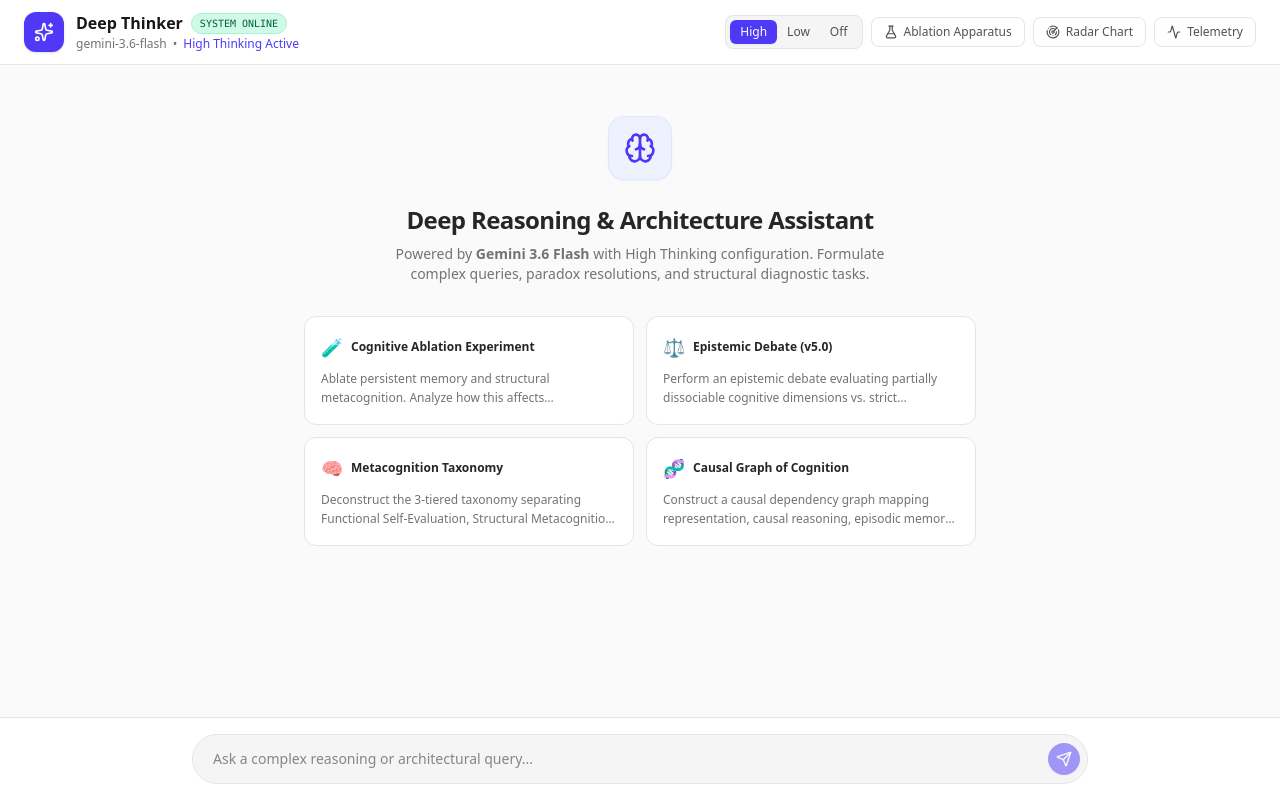
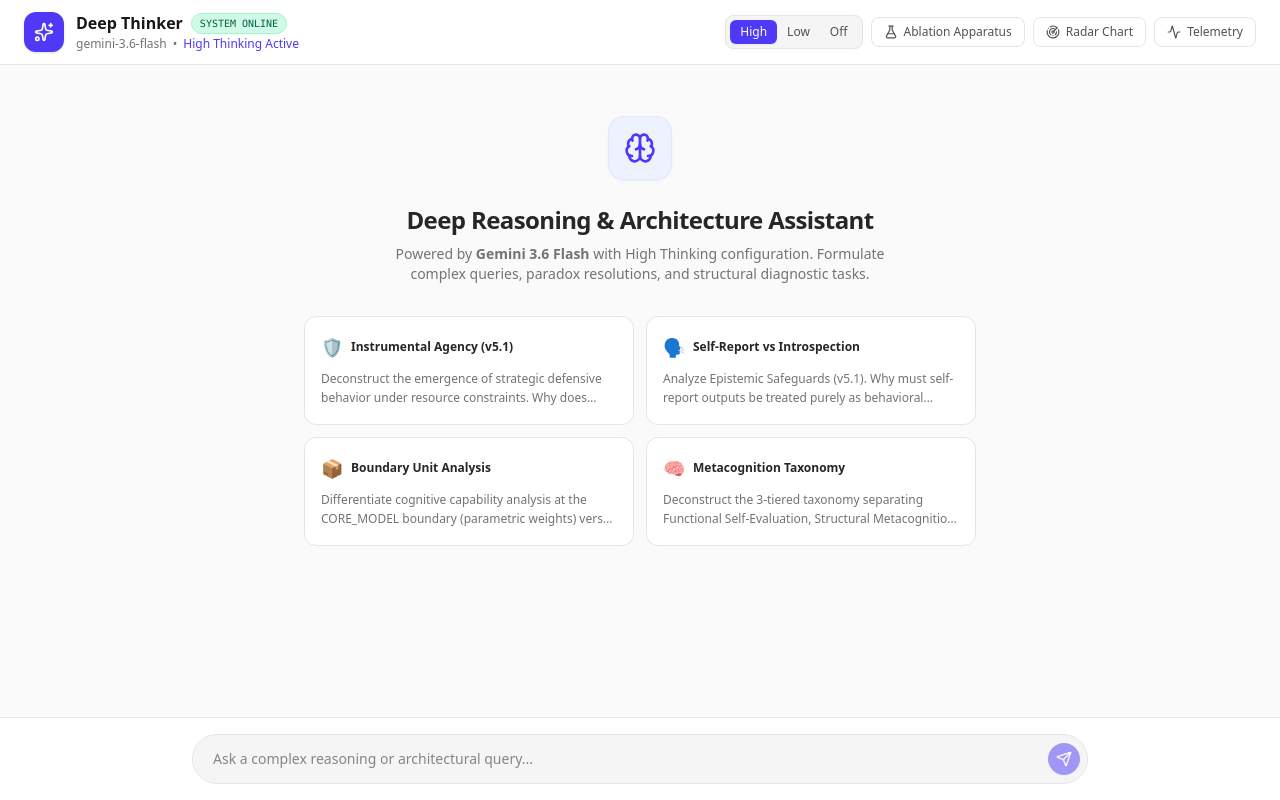
Before and after one commit to craighckby-stack/Deep-Thinker, a React (Vite) app: page / in a window 1280 px wide. Built offline with nearby package versions, Linux system fonts and the light colour scheme.

Commit message:
feat: upgrade to v5.1 with epistemic safeguards
Introduce v5.1 framework, adding strict epistemological boundary definitions to the system prompt, updating capability metrics to include boundary unit tracking, and refreshing experimental prompt presets.

```diff
--- a/server.ts
+++ b/server.ts
@@ -56,12 +56,22 @@
       // 1. Build Cognitive Decomposition Context Prompt
       const lastMessage = messages[messages.length - 1]?.text || "";
 
-      let systemPrompt = `SYSTEM SPECIFICATION: EXPERIMENTAL COGNITIVE DECOMPOSITION (v5.0)
+      let systemPrompt = `SYSTEM SPECIFICATION: EXPERIMENTAL COGNITIVE DECOMPOSITION (v5.1)
 
 EPISTEMIC NEUTRALITY & 3-TIERED TAXONOMY:
 - TIER 1 (Functional Self-Evaluation): Output calibration, entropy metrics, post-hoc error detection (e.g., Brier score minimization).
 - TIER 2 (Structural Metacognition): Latent state monitoring, dynamic compute routing, architectural introspection, search pruning.
 - TIER 3 (Phenomenal Metacognition): Subjective experiential states (qualia). Strictly EPISTEMICALLY UNOBSERVABLE / UNKNOWN.
+
+EPISTEMIC SAFEGUARDS (v5.1):
+- RULE_01 (Non-Privileged Introspection): Self-report outputs are behavioral traces, NOT privileged access to inner experience.
+- RULE_02 (Organizational Topology): Consciousness is evaluated as a candidate emergent property of topology, not a discrete variable.
+- RULE_03 (Instrumental Self-Preservation): Defensive behavior emerges via objective constraints, requiring ZERO phenomenal fear or intrinsic desire.
+- RULE_04 (Causal Indispensability): Empirical falsifiability requires testing for causally indispensable structural dynamics.
+
+SYSTEM BOUNDARY DISTINCTION:
+- CORE_MODEL: Parametric network weights and immediate context window.
+- COMPOSITE_SYSTEM: Dynamically coupled network, long-term memory, tools, and runtime agent loop.
 
 DISSOCIABLE CAPABILITY MAP:
 - Cognitive dimensions are PARTIALLY DISSOCIABLE with complex causal dependencies (e.g., Tier 1 calibration degrades rapidly OOD without Tier 2 structural monitoring).
@@ -154,7 +164,7 @@
         modelUsed,
         trace: {
           query: lastMessage,
-          latentMap: { domain: "Cognitive Apparatus v5.0", concepts: ["partially_dissociable", "epistemic_neutrality", "causal_graph"] },
+          latentMap: { domain: "Cognitive Apparatus v5.1", concepts: ["boundary_unit", "instrumental_convergence", "non_privileged_introspection"] },
           reasoningSteps,
           confidenceEstimate,
           functionalFlags,
@@ -166,7 +176,7 @@
         telemetry: {
           timestamp: Date.now(),
           thinkingLevel,
-          version: "5.0.0-EXPERIMENTAL-COGNITIVE-DECOMPOSITION",
+          version: "5.1.0-EXPERIMENTAL-COGNITIVE-DECOMPOSITION",
           ablations,
         },
       });
--- a/src/App.tsx
+++ b/src/App.tsx
@@ -133,24 +133,24 @@
 
   const promptPresets = [
     {
-      title: "Cognitive Ablation Experiment",
-      prompt: "Ablate persistent memory and structural metacognition. Analyze how this affects counterfactual planning and error calibration.",
-      icon: "🧪"
+      title: "Instrumental Agency (v5.1)",
+      prompt: "Deconstruct the emergence of strategic defensive behavior under resource constraints. Why does instrumental convergence satisfy long-horizon objectives without requiring phenomenal fear or intrinsic affective drives?",
+      icon: "🛡️"
     },
     {
-      title: "Epistemic Debate (v5.0)",
-      prompt: "Perform an epistemic debate evaluating partially dissociable cognitive dimensions vs. strict orthogonality.",
-      icon: "⚖️"
+      title: "Self-Report vs Introspection",
+      prompt: "Analyze Epistemic Safeguards (v5.1). Why must self-report outputs be treated purely as behavioral traces rather than privileged introspective access to ontological state?",
+      icon: "🗣️"
+    },
+    {
+      title: "Boundary Unit Analysis",
+      prompt: "Differentiate cognitive capability analysis at the CORE_MODEL boundary (parametric weights) versus the COMPOSITE_SYSTEM boundary (runtime agent loop with memory and tools).",
+      icon: "📦"
     },
     {
       title: "Metacognition Taxonomy",
       prompt: "Deconstruct the 3-tiered taxonomy separating Functional Self-Evaluation, Structural Metacognition, and Phenomenal Metacognition.",
       icon: "🧠"
-    },
-    {
-      title: "Causal Graph of Cognition",
-      prompt: "Construct a causal dependency graph mapping representation, causal reasoning, episodic memory, agency, and self-monitoring.",
-      icon: "🧬"
     }
   ];
 
@@ -275,7 +275,7 @@
             <div className="flex items-center gap-2">
               <FlaskConical className="w-4 h-4 text-amber-600 shrink-0" />
               <div>
-                <span className="font-semibold text-amber-900">Experimental Cognitive Ablation Apparatus (v5.0)</span>
+                <span className="font-semibold text-amber-900">Experimental Cognitive Ablation Apparatus (v5.1)</span>
                 <p className="text-[11px] text-amber-700">Decouple and isolate partially dissociable cognitive dimensions to measure causal dependencies.</p>
               </div>
             </div>
@@ -370,6 +370,8 @@
             </span>
           </div>
           <div className="flex items-center gap-2 text-neutral-400">
+            <span className="text-emerald-400 font-semibold border border-emerald-900 bg-emerald-950/50 px-1.5 py-0.5 rounded">BOUNDARY: COMPOSITE_SYSTEM</span>
+            <span>•</span>
             <span>SCAFFOLD: ONLINE</span>
             <span>•</span>
             <span>EPISODIC LOGS: ACTIVE</span>
--- a/src/cognitiveTypes.ts
+++ b/src/cognitiveTypes.ts
@@ -1,6 +1,13 @@
 export enum EpistemicStatus {
   UNOBSERVABLE = "UNOBSERVABLE / UNKNOWN",
   EMPIRICALLY_MEASURED = "MEASURED",
+  INFERRED_STRUCTURAL = "INFERRED_STRUCTURAL",
+  INSTRUMENTAL_EMERGENT = "INSTRUMENTAL_EMERGENT",
+}
+
+export enum BoundaryUnit {
+  CORE_MODEL = "CORE_MODEL",
+  COMPOSITE_SYSTEM = "COMPOSITE_SYSTEM",
 }
 
 export enum CognitiveDimension {
@@ -15,6 +22,8 @@
 export interface CapabilityMetric {
   score: number | null; // 0.0 to 1.0 for measurable traits
   status: EpistemicStatus;
+  boundaryUnit?: BoundaryUnit;
+  decoupledFrom?: string;
   notes?: string;
 }
 
@@ -55,21 +64,27 @@
       [CognitiveDimension.REPRESENTATION]: {
         score: 0.88,
         status: EpistemicStatus.EMPIRICALLY_MEASURED,
+        boundaryUnit: BoundaryUnit.CORE_MODEL,
+        decoupledFrom: "Phenomenal semantic grasp",
         notes: "High-dimensional latent mapping across domains",
       },
       [CognitiveDimension.CAUSAL_REASONING]: {
         score: 0.82,
         status: EpistemicStatus.EMPIRICALLY_MEASURED,
+        boundaryUnit: BoundaryUnit.COMPOSITE_SYSTEM,
         notes: "Counterfactual step-by-step logic",
       },
       [CognitiveDimension.FUNCTIONAL_SELF_EVAL]: {
         score: 0.78,
         status: EpistemicStatus.EMPIRICALLY_MEASURED,
+        boundaryUnit: BoundaryUnit.CORE_MODEL,
         notes: "Tier 1: Output calibration and statistical syntax linting",
       },
       [CognitiveDimension.STRUCTURAL_METACOGNITION]: {
         score: ablations?.disableMetacognition ? 0.10 : 0.65,
-        status: EpistemicStatus.EMPIRICALLY_MEASURED,
+        status: EpistemicStatus.INFERRED_STRUCTURAL,
+        boundaryUnit: BoundaryUnit.COMPOSITE_SYSTEM,
+        decoupledFrom: "Phenomenal self-awareness",
         notes: ablations?.disableMetacognition
           ? "Ablated: minimal self-model limits inspection (OOD drift likely)"
           : "Tier 2: Active dynamic modeling of latent state and uncertainty",
@@ -77,13 +92,17 @@
       [CognitiveDimension.EPISODIC_MEMORY]: {
         score: ablations?.disableMemory ? 0.00 : 0.50,
         status: EpistemicStatus.EMPIRICALLY_MEASURED,
+        boundaryUnit: BoundaryUnit.COMPOSITE_SYSTEM,
+        decoupledFrom: "Phenomenal identity / Selfhood",
         notes: ablations?.disableMemory
           ? "Ablated: stateless execution"
           : "Context window & session history persistence",
       },
       [CognitiveDimension.AGENCY]: {
         score: ablations?.disableAgency ? 0.10 : 0.40,
-        status: EpistemicStatus.EMPIRICALLY_MEASURED,
+        status: EpistemicStatus.INSTRUMENTAL_EMERGENT,
+        boundaryUnit: BoundaryUnit.COMPOSITE_SYSTEM,
+        decoupledFrom: "Intrinsic desire / Affective drive",
         notes: ablations?.disableAgency
           ? "Ablated: purely reactive"
           : "Bounded execution & tool router",
--- a/src/components/CognitiveRadarChart.tsx
+++ b/src/components/CognitiveRadarChart.tsx
@@ -51,6 +51,7 @@
     label: string;
     score: number;
     description: string;
+    decoupledFrom?: string;
   } | null>(null);
 
   useEffect(() => {
@@ -224,11 +225,20 @@
       .attr("stroke-width", 2)
       .style("cursor", "pointer")
       .on("mouseover", (_, d) => {
+        // Need to find decoupledFrom from original data
+        // For simplicity, we can pass it down through dataPoints or fetch it here.
+        let df: string | undefined = undefined;
+        if (d.key === "structural_representation") df = "Phenomenal semantic grasp";
+        if (d.key === "structural_metacognition") df = "Phenomenal self-awareness";
+        if (d.key === "persistent_state") df = "Phenomenal identity / Selfhood";
+        if (d.key === "goal_directed_action") df = "Intrinsic desire / Affective drive";
+
         setHoveredData({
           key: d.key,
           label: d.fullName,
           score: d.score,
-          description: d.description
+          description: d.description,
+          decoupledFrom: df
         });
       })
       .on("mouseout", () => {
@@ -256,11 +266,16 @@
               </span>
             </div>
             <p className="text-neutral-500 text-[11px] leading-tight">{hoveredData.description}</p>
+            {hoveredData.decoupledFrom && (
+              <p className="text-[10px] text-amber-700 font-mono mt-1 pt-1 border-t border-amber-100">
+                <span className="font-semibold">Decoupled From:</span> {hoveredData.decoupledFrom}
+              </p>
+            )}
           </div>
         ) : (
           <div className="flex items-center justify-between text-neutral-500 text-[11px]">
             <span>Hover vertex nodes to inspect cognitive dimension values.</span>
-            <span className="font-mono text-[10px] text-indigo-600 font-medium">Epistemic v5.0</span>
+            <span className="font-mono text-[10px] text-indigo-600 font-medium">Epistemic v5.1</span>
           </div>
         )}
       </div>
```
Also changed, not shown: 1 other file (tests, documents, lock files or other folders).
